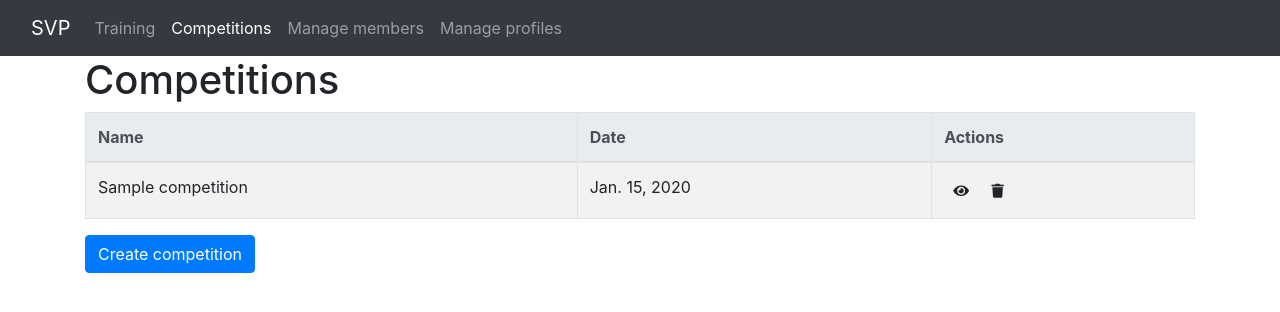
After one commit to chschenk/SVP2, a Django app: page /competition/ in a window 1280 px wide. The commit adds this page. Shown: the top 312 px of the page. Run offline with Django 3.2, Linux system fonts and the light colour scheme; tables that the repository leaves empty hold one stand-in row (values such as "Sample post"); parts of the project's set-up code (start-up, migrations or seed data) failed here and were passed over; some libraries are stand-ins or nearby versions.

Commit message:
Implement competition managemen

```diff
--- a/SVP2/urls.py
+++ b/SVP2/urls.py
@@ -20,4 +20,5 @@ urlpatterns = [
     path('admin/', admin.site.urls),
     path('base/', include("base.urls")),
     path('member/', include("member.urls")),
+    path('competition/', include("competition.urls")),
 ]
--- a/competition/models.py
+++ b/competition/models.py
@@ -2,30 +2,39 @@ from django.db.models import Model, ForeignKey, CharField, DateField, ManyToMany
 from member.models import Member
 from base.models import Sequence
 
+
 class Competition(Model):
 	name = CharField(max_length=30)
-	start_date = DateField()
+	start_date = DateField(auto_now=True)
 	end_date = DateField(null=True)
+
+	def __str__(self):
+		return self.name
+
 
 class Award(Model):
 	name = CharField(max_length=30)
 	competition = ForeignKey(Competition, on_delete=CASCADE)
 	winner = ForeignKey(Member, null=True, on_delete=SET_NULL)
 
+
 class Price(Model):
 	name = CharField(max_length=30)
 	competition = ForeignKey(Competition, on_delete=CASCADE)
 	winner = ForeignKey(Member, null=True, on_delete=SET_NULL)
+
 
 class Group(Model):
 	name = CharField(max_length=30)
 	members = ManyToManyField(Member)
 	competition = ForeignKey(Competition, on_delete=CASCADE)
 
+
 class GroupPrice(Model):
 	name = CharField(max_length=30)
 	competition = ForeignKey(Competition, on_delete=CASCADE)
 	winner = ForeignKey(Group, null=True, on_delete=SET_NULL)
+
 
 class PriceRecord(Model):
 	recordId = PositiveIntegerField()
@@ -34,6 +43,7 @@ class PriceRecord(Model):
 	sequence = ForeignKey(Sequence, on_delete=CASCADE, null=True)
 	price = ForeignKey(Price, on_delete=CASCADE)
 
+
 class Weapon(Model):
 	name = CharField(max_length=30)
 	current_record = ForeignKey(PriceRecord, null=True, on_delete=SET_NULL)
--- /dev/null
+++ b/competition/urls.py
@@ -0,0 +1,13 @@
+from django.urls import path
+from .views import CompetitionListView, CompetitionCreateView, PriceCreateView, AwardCreateView, CompetitionDeleteView
+from .views import GroupPriceCreateView
+
+app_name = "competition"
+urlpatterns = [
+	path('', CompetitionListView.as_view(), name="list-competition"),
+	path('create/', CompetitionCreateView.as_view(), name="create-competition"),
+	path('delete/<int:pk>', CompetitionDeleteView.as_view(), name="delete-competition"),
+	path('<int:competition_pk>/price/create/', PriceCreateView.as_view(), name="create-price"),
+	path('<int:competition_pk>/group_price/create/', GroupPriceCreateView.as_view(), name="create-group_price"),
+	path('<int:competition_pk>/award/create/', AwardCreateView.as_view(), name="create-award"),
+]
--- a/competition/views.py
+++ b/competition/views.py
@@ -1,23 +1,100 @@
-from django.views.generic import CreateView, DetailView
+from django.views.generic import CreateView, DetailView, ListView, DeleteView
 from django.contrib.messages.views import SuccessMessageMixin
-from django.urls import reverse
-from django.utils.translation import gettext_lazy
-from .models import Competition, Price, Award
+from django.urls import reverse, reverse_lazy
+from django.utils.translation import gettext_lazy, gettext
+from .models import Competition, Price, Award, GroupPrice
+
+
+class CompetitionListView(ListView):
+	model = Competition
+	paginate_by = 10
+	queryset = Competition.objects.all().order_by('start_date')
+
+
+class CompetitionDeleteView(SuccessMessageMixin, DeleteView):
+	model = Competition
+	success_url = reverse_lazy("competition:list-competition")
+	success_message = gettext_lazy("Competition successfully deleted!")
+
+	def get_context_data(self, **kwargs):
+		ctx = super(CompetitionDeleteView, self).get_context_data(**kwargs)
+		ctx['cancel_url'] = reverse('competition:list-competition')
+		return ctx
+
 
 class CompetitionCreateView(SuccessMessageMixin, CreateView):
 	model = Competition
 	success_message = gettext_lazy("Competition successfully created!")
 	fields = ['name']
 
+	def form_valid(self, form):
+		form.instance.save()
+		self.success_url = reverse(form.data['redirect'], args=[form.instance.pk])
+		return super(CompetitionCreateView, self).form_valid(form)
+
+	def get_context_data(self, **kwargs):
+		ctx = super(CompetitionCreateView, self).get_context_data(**kwargs)
+		ctx['title'] = gettext("Add competition")
+		ctx['mode'] = "create"
+		return ctx
+
+
 class PriceCreateView(SuccessMessageMixin, CreateView):
 	model = Price
 	success_message = gettext_lazy("Price successfully created")
 	fields = ['name']
+
+	def form_valid(self, form):
+		print(self.kwargs.get("competition_pk"))
+		competition = Competition.objects.get(pk=self.kwargs.get("competition_pk"))
+		form.instance.competition = competition
+		self.success_url = reverse(form.data['redirect'], args=[competition.pk])
+		return super(PriceCreateView, self).form_valid(form)
+
+	def get_context_data(self, **kwargs):
+		ctx = super(PriceCreateView, self).get_context_data(**kwargs)
+		ctx['title'] = gettext("Add price")
+		ctx['mode'] = "create"
+		return ctx
+
+
+class GroupPriceCreateView(SuccessMessageMixin, CreateView):
+	model = GroupPrice
+	success_message = gettext_lazy("Group price successfully created")
+	fields = ['name']
+
+	def form_valid(self, form):
+		print(self.kwargs.get("competition_pk"))
+		competition = Competition.objects.get(pk=self.kwargs.get("competition_pk"))
+		form.instance.competition = competition
+		self.success_url = reverse(form.data['redirect'], args=[competition.pk])
+		return super(GroupPriceCreateView, self).form_valid(form)
+
+	def get_context_data(self, **kwargs):
+		ctx = super(GroupPriceCreateView, self).get_context_data(**kwargs)
+		ctx['title'] = gettext("Add group price")
+		ctx['mode'] = "create"
+		return ctx
+
 
 class AwardCreateView(SuccessMessageMixin, CreateView):
 	model = Award
 	success_message = gettext_lazy("Award successfully created")
 	fields = ['name']
 
+	def form_valid(self, form):
+		print(self.kwargs.get("competition_pk"))
+		competition = Competition.objects.get(pk=self.kwargs.get("competition_pk"))
+		form.instance.competition = competition
+		self.success_url = reverse(form.data['redirect'], args=[competition.pk])
+		return super(AwardCreateView, self).form_valid(form)
+
+	def get_context_data(self, **kwargs):
+		ctx = super(AwardCreateView, self).get_context_data(**kwargs)
+		ctx['title'] = gettext("Add award")
+		ctx['mode'] = "create"
+		return ctx
+
+
 class CompetitionDetailView(DetailView):
 	model = Competition
--- a/templates/base.html
+++ b/templates/base.html
@@ -37,7 +37,7 @@
 						<a class="nav-link" href="{% url 'base:training' %}">{% trans "Training" %}</a>
 					</li>
 					<li class="nav-item {% block competition_active %}{% endblock %}">
-						<a class="nav-link" href="{#% url '' %#}">{% trans "Competitions" %}</a>
+						<a class="nav-link" href="{% url 'competition:list-competition' %}">{% trans "Competitions" %}</a>
 					</li>
 					<li class="nav-item {% block member_active %}{% endblock %}">
 						<a class="nav-link" href="{% url 'member:list-club' %}">{% trans "Manage members" %}</a>
--- /dev/null
+++ b/templates/competition/competition_confirm_delete.html
@@ -0,0 +1,5 @@
+{% extends 'confirm_delete.html' %}
+{% load i18n %}
+{% block title %}{% trans "Delete competition" %}{% endblock %}
+{% block message %}{% blocktrans %}Are you sure you want to delete competition "{{ object }}"?{% endblocktrans %}{% endblock %}
+{% block competition_active %}active{% endblock %}
--- /dev/null
+++ b/templates/competition/competition_list.html
@@ -0,0 +1,61 @@
+{% extends 'base.html' %}
+
+{% load bootstrap4 %}
+{% load i18n %}
+
+{% block title %}{% trans "Competitions" %}{% endblock %}
+{% block header %}{% trans "Competitions" %}{% endblock %}
+{% block competition_active %}active{% endblock %}
+{% block body %}
+<table class="table table-bordered table-striped">
+    <thead class="thead-light">
+    <tr>
+        <th>{% trans "Name" %}</th>
+        <th>{% trans "Date" %}</th>
+        <th>{% trans "Actions" %}</th>
+    </tr>
+    </thead>
+    <tbody>
+        {% for object in page_obj.object_list %}
+            <tr>
+                <td>{{ object.name }}</td>
+				<td>{{ object.start_date }}</td>
+                <td>
+					{% if object.end_date == None %}
+                    	<a href="{% url 'member:detail-club' object.pk %}" class="btn btn-default btn-sm" role="button">
+                        	<span class="fas fa-bullseye"></span>
+                    	</a>
+						<a href="{% url 'member:edit-club' object.pk %}" class="btn btn-default btn-sm" role="button">
+                    	   	<span class="fas fa-edit"></span>
+                    	</a>
+						<a href="{% url 'competition:create-price' object.pk %}" class="btn btn-default btn-sm" role="button">
+                        	<span class="fas fa-plus"></span>
+							<span class="fas fa-user"></span>
+							<span class="fas fa-trophy"></span>
+                    	</a>
+						<a href="{% url 'competition:create-group_price' object.pk %}" class="btn btn-default btn-sm" role="button">
+                        	<span class="fas fa-plus"></span>
+							<span class="fas fa-users"></span>
+							<span class="fas fa-trophy"></span>
+                    	</a>
+						<a href="{% url 'competition:create-award' object.pk %}" class="btn btn-default btn-sm" role="button">
+                        	<span class="fas fa-plus"></span>
+							<span class="fas fa-circle"></span>
+                   		</a>
+					{% else %}
+                    	<a href="{% url 'member:edit-club' object.pk %}" class="btn btn-default btn-sm" role="button">
+                        	<span class="fas fa-eye"></span>
+                    	</a>
+					{% endif %}
+                    <a href="{% url 'competition:delete-competition' object.pk %}" class="btn btn-default btn-sm" role="button">
+                        <span class="fas fa-trash"></span>
+                    </a>
+
+                </td>
+            </tr>
+        {% endfor %}
+    </tbody>
+</table>
+{% bootstrap_pagination page_obj%}
+<a href="{% url 'competition:create-competition' %}"><button class="btn btn-primary">{% trans "Create competition" %}</button></a>
+{% endblock %}
```
Also changed, not shown: templates/competition/award_form.html (added, +25 -0 lines), templates/competition/competition_form.html (added, +20 -0 lines), templates/competition/groupprice_form.html (added, +25 -0 lines), templates/competition/price_form.html (added, +25 -0 lines).
